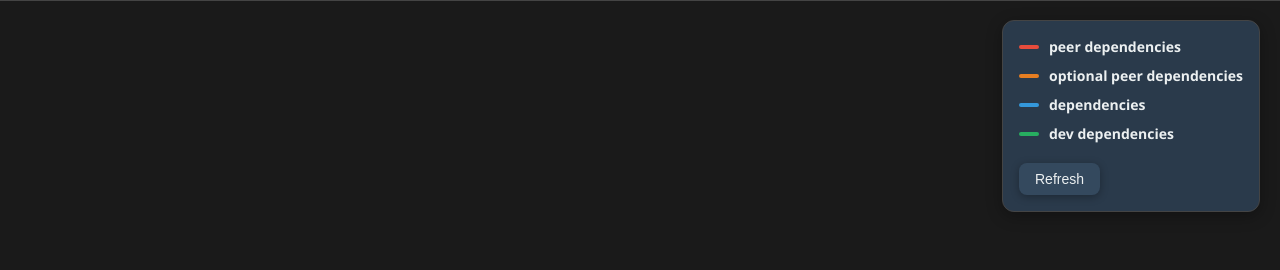
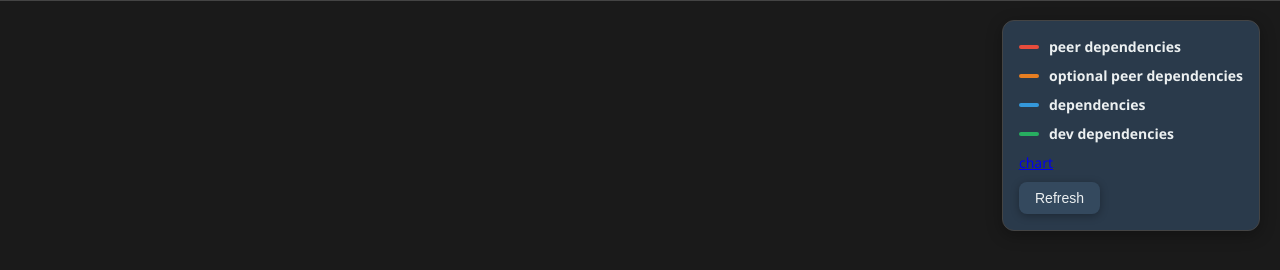
Before and after one commit to wxn0brP/graph, a website with bundled scripts: page public/index.html in a window 1280 px wide. Built offline with nearby package versions, Linux system fonts and the light colour scheme; no server answers.

Commit message:
feat: chart link

```diff
--- a/public/index.html
+++ b/public/index.html
@@ -25,6 +25,8 @@
         <div class="legend-item">
             <div class="legend-color" style="background:#27ae60;"></div><strong>dev dependencies</strong>
         </div>
+        <a href="chart">chart</a>
+        <br>
         <button id="refresh">Refresh</button>
     </div>
 
```
